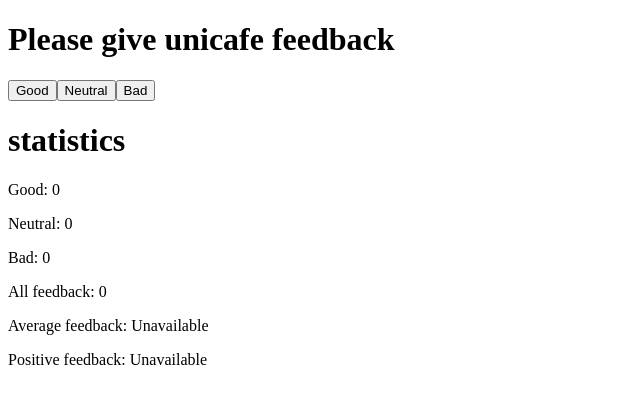
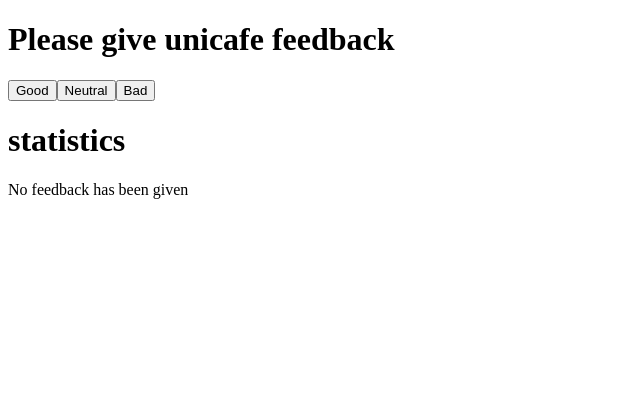
Before and after one commit to RichardvLeeuwen/FullstackDevelopment2022, a React (Create React App) app in the folder Part1/unicafe/: page / in a window 1280 px wide. Shown: the top 404 px of the page, without its empty margins (0-640 px from the left). Built offline with nearby package versions, Linux system fonts and the light colour scheme.

Commit message:
Finished 1.9

```diff
--- a/Part1/unicafe/src/App.js
+++ b/Part1/unicafe/src/App.js
@@ -37,14 +37,6 @@
   const badScore = bad * -1
   const averageScore = (goodScore+neutralScore+badScore)/(total)
 
-  if(total === 0) {
-    return (
-      <div>
-        <p>Average feedback: Unavailable</p>
-      </div>
-    )
-  }
-
   return (
     <div>
       <p>Average feedback: {averageScore}</p>
@@ -56,14 +48,6 @@
   const total = good+neutral+bad
   const positiveScore = (good/(total))*100
 
-  if(total === 0) {
-    return (
-      <div>
-        <p>Positive feedback: Unavailable</p>
-      </div>
-    )
-  }
-
   return (
     <div>
       <p>Positive percentage feedback: {positiveScore} %</p>
@@ -73,6 +57,16 @@
 
 const Statistics = ({feedbackTypes, good, neutral, bad}) => {
   const statTitle = 'statistics'
+  const total = good+neutral+bad
+
+  if(total === 0) {
+    return (
+      <div>
+        <Header header={statTitle}/>
+        <p>No feedback has been given</p>
+      </div>
+    )
+  }
 
   return (
     <div>
```
